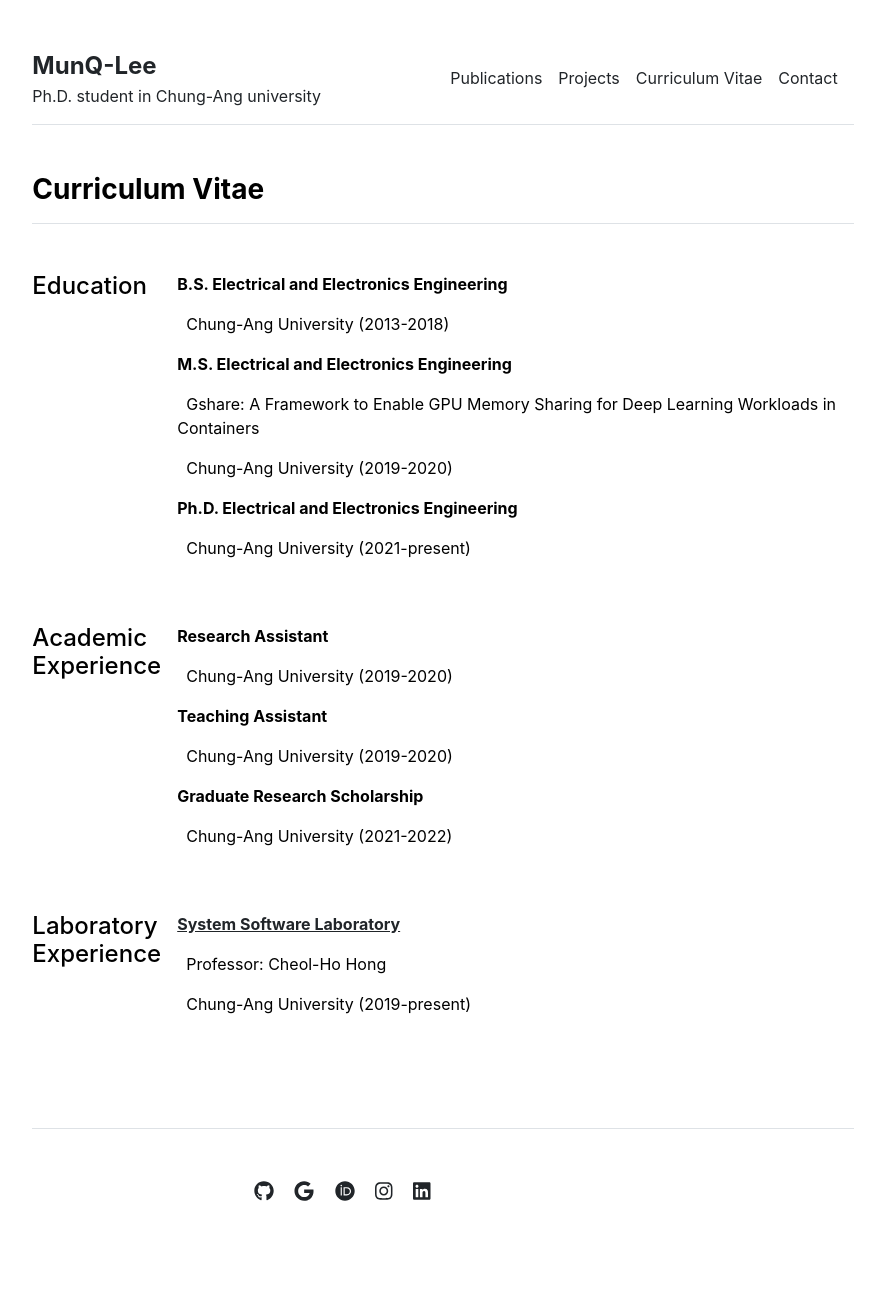
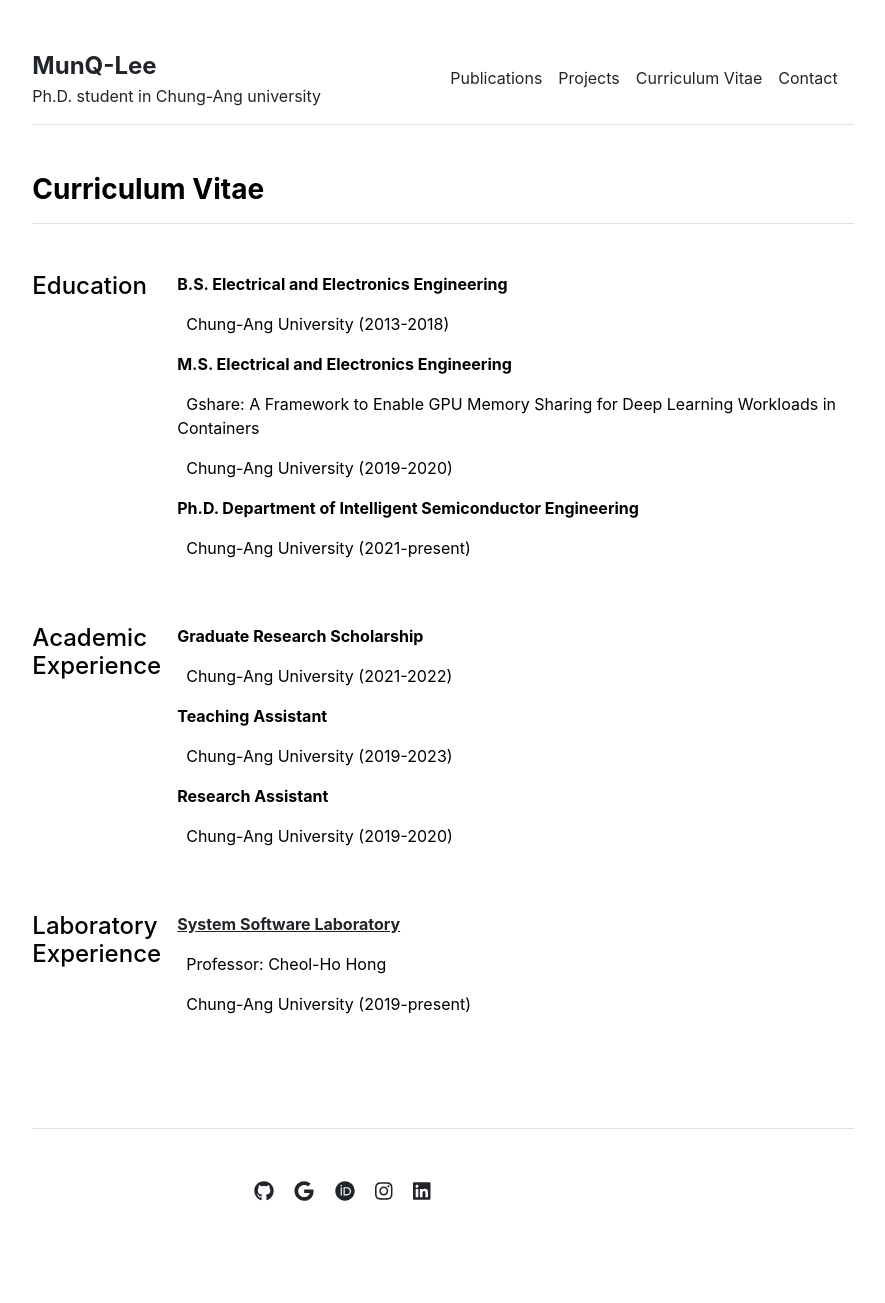
Before and after one commit to hoonySS/hoonySS.github.io, a Jekyll site: the page built from cv.md, in a window 1280 px wide. Shown: the whole page, without its empty margins (197-1082 px from the left). Built offline with Jekyll 4.4.1, drawn with Linux system fonts in a browser that asks for light colours.

Commit message:
20240102

```diff
--- a/_data/cv/academic-experience.yml
+++ b/_data/cv/academic-experience.yml
@@ -1,11 +1,11 @@
+- title: 'Graduate Research Scholarship'
+  description: 'Chung-Ang University (2021-2022)'
+
+- title: 'Teaching Assistant'
+  description: 'Chung-Ang University (2019-2023)'
+
 - title: 'Research Assistant'
   description: 'Chung-Ang University (2019-2020)'
 
-- title: 'Teaching Assistant'
-  description: 'Chung-Ang University (2019-2020)'
-
-- title: 'Graduate Research Scholarship'
-  description: 'Chung-Ang University (2021-2022)'
-
 # - title: 'Associate Faculty'
 #   description: 'McGill University (1987 – 2005)'
--- a/_data/cv/education.yml
+++ b/_data/cv/education.yml
@@ -5,5 +5,5 @@
   thesis: 'Gshare: A Framework to Enable GPU Memory Sharing for Deep Learning Workloads in Containers'
   description: 'Chung-Ang University (2019-2020)'
 
-- title: 'Ph.D. Electrical and Electronics Engineering'
+- title: 'Ph.D. Department of Intelligent Semiconductor Engineering'
   description: 'Chung-Ang University (2021-present)'
```
